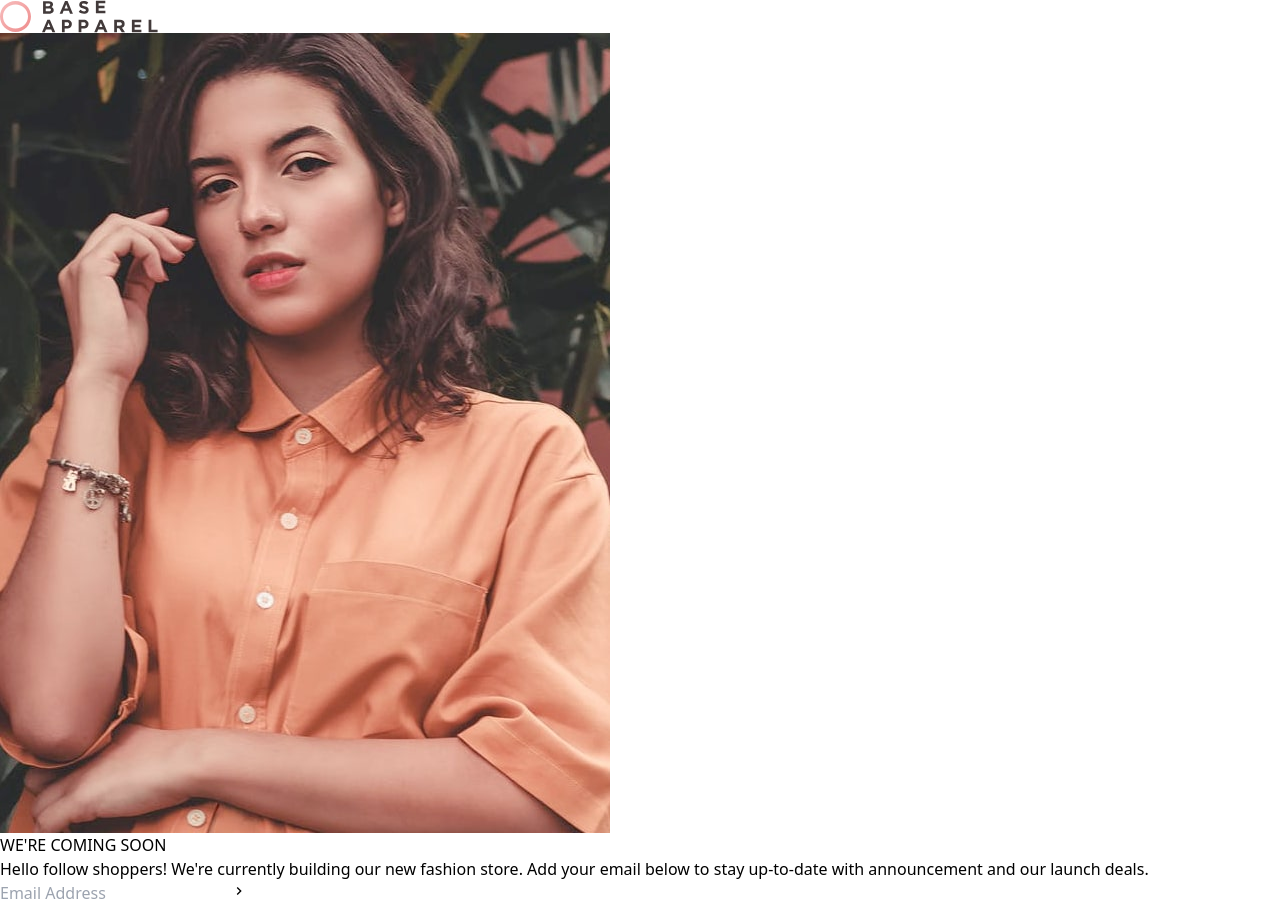
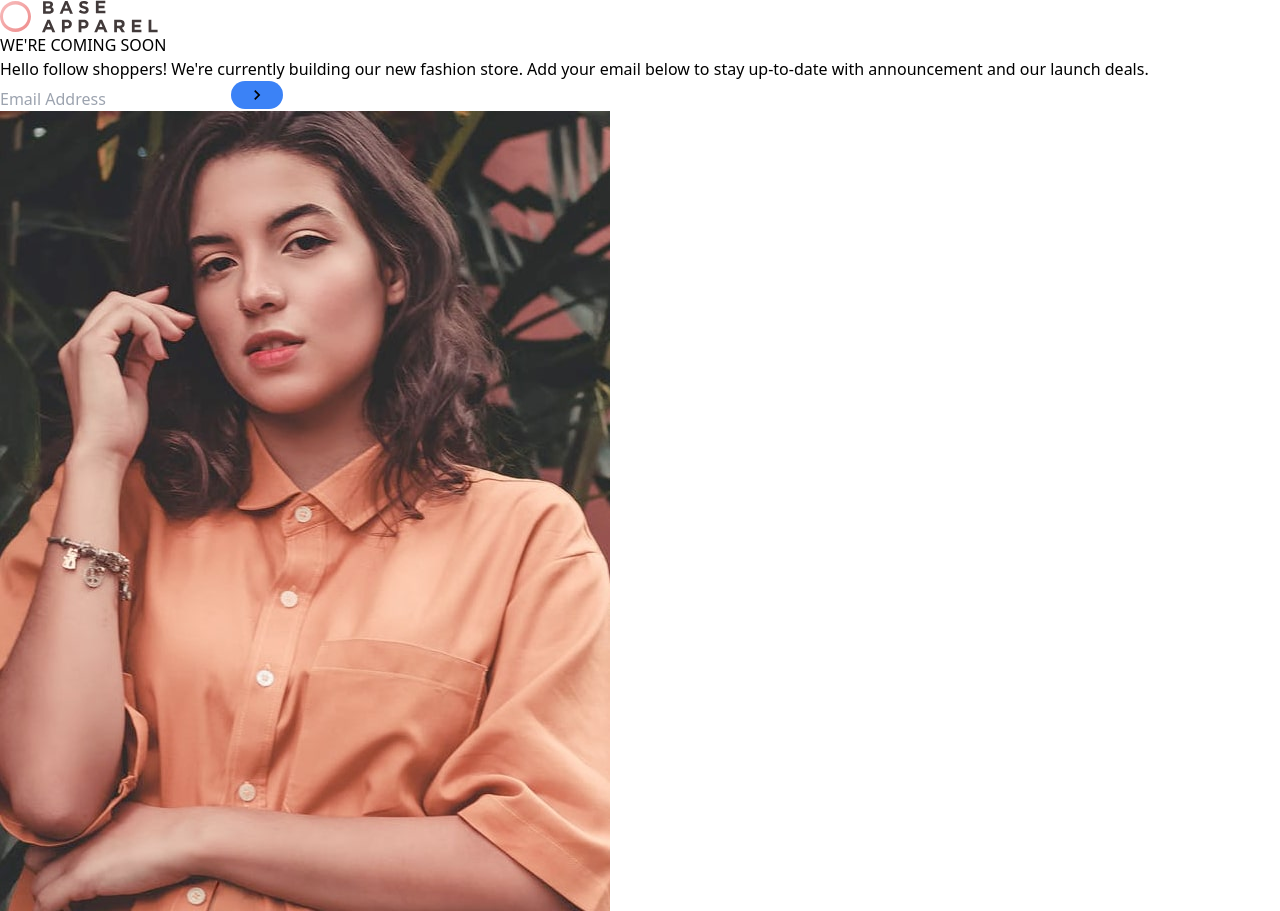
Before and after one commit to elvisowusu/Base-Apparel-Coming-Soon-, a React (Vite) app: page / in a window 1280 px wide. Built offline with nearby package versions, Linux system fonts and the light colour scheme.

Commit message:
removed the destop image to a different place

```diff
--- a/src/App.jsx
+++ b/src/App.jsx
@@ -17,7 +17,7 @@ function App() {
     <div>
       {screenWidth< 600?
         <img src={MobileImage} alt=""/>
-        :<img src={DesktopImage} alt=""/>}
+        :""}
     </div>
     <div>
       <h1>WE'RE COMING SOON</h1>
@@ -27,13 +27,18 @@ function App() {
       </p>
       <form action="">
         <input
+        className=''
+        required
          type="email"
          placeholder='Email Address'
          />
-         <button>
+         <button className='px-4 text-xl py-1 bg-blue-500 rounded-full'>
           <MdKeyboardArrowRight/>
          </button>
       </form>
+    </div>
+    <div>
+    {screenWidth > 600 ?<img src={DesktopImage} alt=""/>:""}
     </div>
 
    </div>
```
